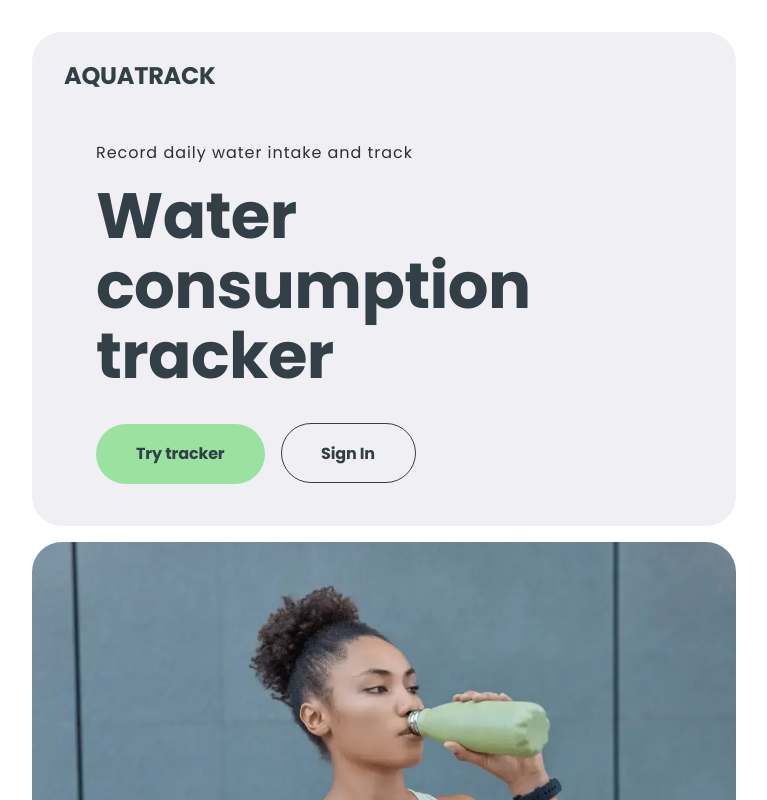
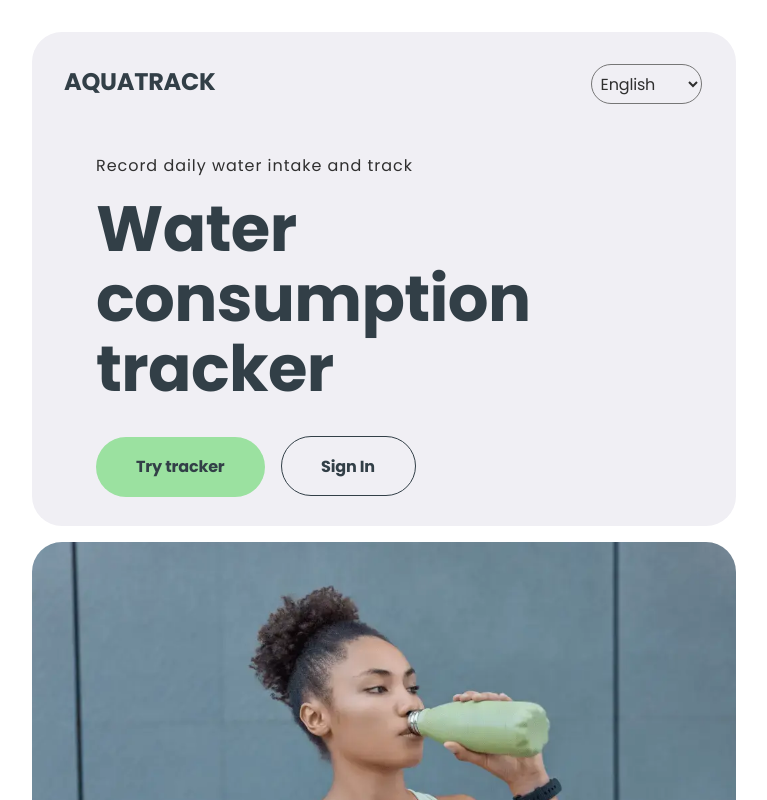
Before and after one commit to MaxBeliienko/50-85-front, a React (Vite) app: page / in a window 1280 px wide. Shown: the top 800 px of the page, without its empty margins (256-1023 px from the left). Built offline with nearby package versions, Linux system fonts and the light colour scheme.

Commit message:
localization for settings

```diff
--- /dev/null
+++ b/src/components/LocalizationSwitcher/LocalizationSwitcher.jsx
@@ -0,0 +1,32 @@
+import { useTranslation } from 'react-i18next';
+import styles from './LocalizationSwitcher.module.css';
+
+const LocalizationSwitcher = ({ isSettings }) => {
+  const lngs = {
+    en: { nativeName: 'English' },
+    ukr: { nativeName: 'Українська' },
+  };
+
+  const { i18n } = useTranslation();
+
+  const handleChange = event => {
+    const selectedLanguage = event.target.value;
+    i18n.changeLanguage(selectedLanguage);
+  };
+
+  return (
+    <select
+      value={i18n.resolvedLanguage}
+      onChange={handleChange}
+      className={`${styles.select} ${isSettings ? styles.noMargin : ''}`}
+    >
+      {Object.keys(lngs).map(lng => (
+        <option key={lng} value={lng}>
+          {lngs[lng].nativeName}
+        </option>
+      ))}
+    </select>
+  );
+};
+
+export default LocalizationSwitcher;
--- /dev/null
+++ b/src/components/LocalizationSwitcher/LocalizationSwitcher.module.css
@@ -0,0 +1,35 @@
+.select {
+  font-family: inherit;
+  line-height: 1.28571;
+  letter-spacing: -0.01em;
+  border-radius: 15px;
+  padding: 0 5px;
+  height: 35px;
+  cursor: pointer;
+  background-color: transparent;
+  color: var(--black);
+  margin-left: 84px;
+  outline: none;
+}
+.noMargin {
+  margin: 0;
+}
+
+@media (min-width: 768px) {
+  .select {
+    font-family: inherit;
+    font-weight: 400;
+    font-size: 16px;
+    line-height: 1.5;
+    border-radius: 20px;
+    padding: 0 5px;
+    height: 40px;
+    margin-left: 375px;
+  }
+}
+
+@media (min-width: 1440px) {
+  .select {
+    margin-left: 343px;
+  }
+}
--- a/src/components/SignInForm/SignInForm.jsx
+++ b/src/components/SignInForm/SignInForm.jsx
@@ -11,6 +11,7 @@ import { useDispatch } from 'react-redux';
 import { logIn } from '../../redux/auth/operations';
 import toast from 'react-hot-toast';
 import { useTranslation } from 'react-i18next';
+import LocalizationSwitcher from '../LocalizationSwitcher/LocalizationSwitcher';
 
 const validationSchema = Yup.object().shape({
   email: Yup.string().email('Must be a valid email!').required('Required'),
@@ -59,6 +60,7 @@ const SignInForm = () => {
   return (
     <>
       <Logo />
+      <LocalizationSwitcher />
       <div className={styles.signinWrapper}>
         <p className={styles.mainText}>{t('description.signIn.MainHeader')}</p>
         <form className={styles.form} onSubmit={handleSubmit(onSubmit)}>
--- a/src/components/SignInForm/SignInForm.module.css
+++ b/src/components/SignInForm/SignInForm.module.css
@@ -70,6 +70,7 @@
   border: none;
   background-color: var(--light-green);
   transition: background-color 250ms cubic-bezier(0.4, 0, 0.2, 1);
+  cursor: pointer;
 }
 
 .submitBtn:hover {
@@ -95,6 +96,7 @@
   position: absolute;
   top: 40px;
   right: 17px;
+  cursor: pointer;
 }
 
 @media (min-width: 768px) {
@@ -144,4 +146,9 @@
 }
 
 @media (min-width: 1440px) {
+  .mainText {
+    margin-top: 113px;
+    font-size: 36px;
+    line-height: 1.05556;
+  }
 }
--- a/src/components/SignUpForm/SignUpForm.jsx
+++ b/src/components/SignUpForm/SignUpForm.jsx
@@ -11,6 +11,7 @@ import { useDispatch } from 'react-redux';
 import { registerUser } from '../../redux/auth/operations.js';
 import toast from 'react-hot-toast';
 import { useTranslation } from 'react-i18next';
+import LocalizationSwitcher from '../LocalizationSwitcher/LocalizationSwitcher.jsx';
 
 const validationSchema = Yup.object().shape({
   email: Yup.string().email('Must be a valid email!').required('Required'),
@@ -70,6 +71,7 @@ const SignUpForm = () => {
   return (
     <>
       <Logo />
+      <LocalizationSwitcher />
       <div className={styles.signUpWrapper}>
         <p className={styles.mainText}>{t('description.signUp.MainHeader')}</p>
         <form className={styles.form} onSubmit={handleSubmit(onSubmit)}>
--- a/src/components/SignUpForm/SignUpForm.module.css
+++ b/src/components/SignUpForm/SignUpForm.module.css
@@ -70,6 +70,7 @@
   border: none;
   background-color: var(--light-green);
   transition: background-color 250ms cubic-bezier(0.4, 0, 0.2, 1);
+  cursor: pointer;
 }
 
 .submitBtn:hover {
@@ -95,6 +96,7 @@
   position: absolute;
   top: 40px;
   right: 17px;
+  cursor: pointer;
 }
 
 @media (min-width: 768px) {
--- a/src/components/WelcomeSection/WelcomeSection.jsx
+++ b/src/components/WelcomeSection/WelcomeSection.jsx
@@ -2,6 +2,7 @@ import { NavLink } from 'react-router-dom';
 import Logo from '../Logo/Logo';
 import styles from './HomeMain.module.css';
 import { useTranslation } from 'react-i18next';
+import LocalizationSwitcher from '../LocalizationSwitcher/LocalizationSwitcher';
 
 const WelcomeSection = () => {
   const { t } = useTranslation();
@@ -9,6 +10,7 @@ const WelcomeSection = () => {
   return (
     <div className={styles.mainWrapper}>
       <Logo />
+      <LocalizationSwitcher />
       <div className={styles.sectionWrap}>
         <h2 className={styles.subtitle}>
           {t('description.welcome.subtitleText')}
--- a/src/localization/i18n.js
+++ b/src/localization/i18n.js
@@ -8,6 +8,7 @@ import {
   deleteWater,
   logOutModalText,
   monthNames,
+  settingsModalText,
   signInText,
   signUpText,
   trackerText,
@@ -40,6 +41,7 @@ i18n
             waterForm: waterForm.en,
             deleteWater: deleteWater.en,
             logOut: logOutModalText.en,
+            settings: settingsModalText.en,
           },
         },
       },
@@ -59,6 +61,7 @@ i18n
             waterForm: waterForm.ukr,
             deleteWater: deleteWater.ukr,
             logOut: logOutModalText.ukr,
+            settings: settingsModalText.ukr,
           },
         },
       },
--- a/src/localization/localization.js
+++ b/src/localization/localization.js
@@ -210,3 +210,36 @@ export const logOutModalText = {
     cancelBtn: 'Скасувати',
   },
 };
+
+export const settingsModalText = {
+  en: {
+    title: 'Settings',
+    female: 'female',
+    gender: 'Your gender identity: ',
+    woman: 'Woman',
+    man: 'Man',
+    name: 'Your name:',
+    email: 'Email:',
+    requirement: 'My daily requirement:',
+    weight: 'Your weight in kilograms:',
+    activeTime: ' The time of active participation in sports:',
+    waterToDrink: 'Write down how much water you will drink:',
+    save: 'Save',
+    language: 'Language',
+  },
+  ukr: {
+    title: 'Налаштування',
+    female: 'Жінка',
+    gender: 'Ви себе ідентифікуєте як: ',
+    woman: 'Жінка',
+    man: 'Чоловік',
+    name: "Ваше ім'я:",
+    email: 'Електронна пошта:',
+    requirement: 'Моя щоденна норма:',
+    weight: 'Ваша вага в кілограмах:',
+    activeTime: 'Час активних занять спортом:',
+    waterToDrink: "Запишіть, скільки води ви вип'єте:",
+    save: 'Зберегти',
+    language: 'Мова',
+  },
+};
```
Also changed, not shown: src/components/WaterDetailedInfo/UserPanel/UserBar/components/UserSettingsModal/UserSettingsModal.jsx (+37 -28 lines), src/pages/SignUpPage.jsx (+0 -23 lines).
